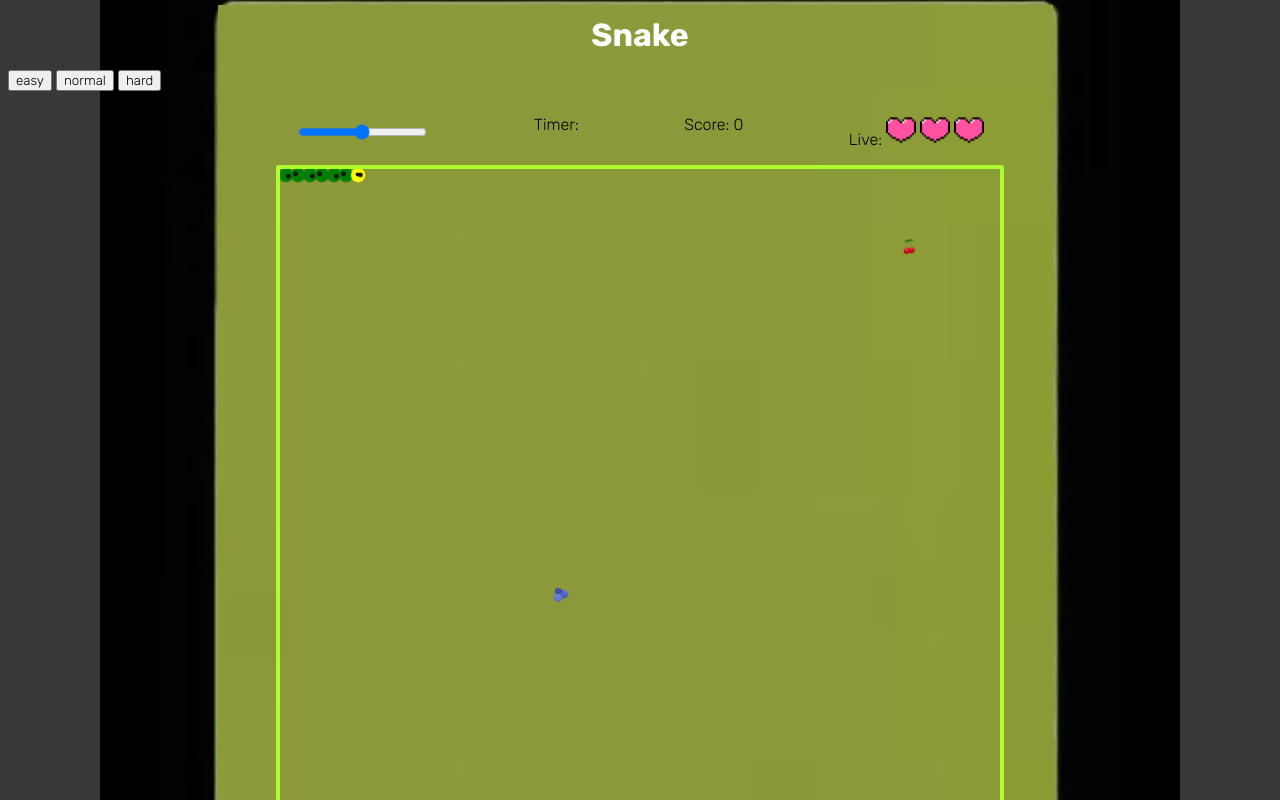
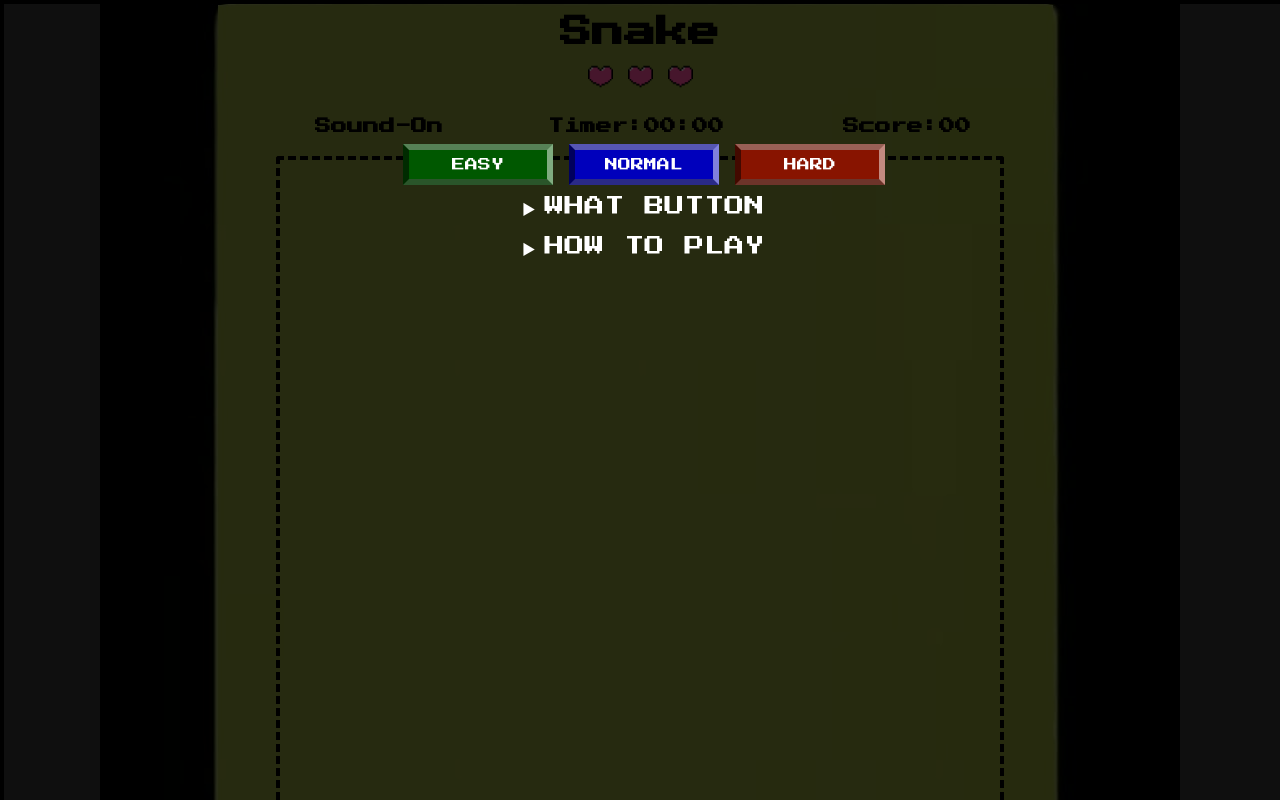
Before and after one commit to MaxKovalski/Snake-Game, a plain HTML site: page index.html in a window 1280 px wide. Shown: the top 800 px of the page. Drawn offline with nearby package versions, Linux system fonts and the light colour scheme.

Commit message:
Almost-Ready

```diff
--- a/index.html
+++ b/index.html
@@ -11,41 +11,81 @@
   </head>
 
   <body onload="createBoard()">
+    <div id="level">
+      <div class="btn-container">
+      <button class="start-btn"  id="easy">easy</button>
+      <button class="start-btn" id="normal">normal</button>
+      <button class="start-btn" id="hard">hard</button>
+    </div>
+    <div class="help">
+      <details>
+        <summary >WHAT BUTTON</summary>
+        <p>
+          The "easy" button sets the game difficulty to easy. <br> You will have 45 seconds to eat. <br> You start with 3 lives
+        </p>
+        <p>
+          The "normal" button sets the game difficulty to normal.<br> You will have 30 seconds to eat.<br> You start with 2 lives.
+        </p>
+        <p>
+          The "hard" button sets the game difficulty to hard.<br> You will have 10 seconds to play.<br> eat start with 1 live.
+        </p>
+      </details>
+      <details>
+        <summary>HOW TO PLAY</summary>
+        <p>
+          - Use the arrow keys to control the snake's movement.<br><br>
+          - Choose a difficulty level by clicking the corresponding button.<br><br>
+          - The timer starts counting down once you begin playing.<br><br>
+          - Eat fruits to increase your score and try to survive as long as possible.<br><br>
+          - Watch out for walls and avoid colliding with the snake's body.<br><br>
+
+          Good luck and enjoy the game!  <br> <br>
+          <br> <br>
+          GAME RULES:<br><br>
+          - Control the snake using the arrow keys to eat fruits and increase your score. <br><br>
+          - Choose the difficulty level (easy, normal, hard) to set the time limit and starting lives.<br><br>
+          - Lose a life if the snake hits a wall or collides with itself.<br><br>
+          - The game ends if you lose all your lives or the timer reaches zero.<br><br>
+          - Eating berries increases your score by 10 points.<br><br>
+          - Eating cherries increases your score by 20 points and speeds up the snake temporarily.
+
+
+
+        </p>
+      </details>
+    </div>
+    </div>
     <h1>Snake</h1>
-    <div id="level">
-      <button id="easy">easy</button>
-      <button id="normal">normal</button>
-      <button id="hard">hard</button>
-    </div>
-    <div class="frame">
-      <div class="container-data">
-        <input type="range" />
-        <p>Timer:<span id="time"></span></p>
-        <p>Score: <span id="score">0</span></p>
-        <p id="lives">
-          Live:
+      <div id="lives">
           <img
-            class="test"
+            class="img-live"
             src="./Images/heart.png"
-            width="30px"
-            height="30px"
+            width="25px"
+            height="25px"
             alt=""
           />
           <img
-            class="test"
+            class="img-live"
             src="./Images/heart.png"
-            width="30px"
-            height="30px"
+            width="25px"
+            height="25px"
             alt=""
           />
           <img
-            class="test"
+            class="img-live"
             src="./Images/heart.png"
-            width="30px"
-            height="30px"
+            width="25px"
+            height="25px"
             alt=""
           />
-        </p>
+        </div>
+
+    <div class="frame">
+      <div class="container-data">
+        <div id="soundDiv" onclick="soundCheck()"><input type="button" id="soundId" value="Sound-On" ></input></div>
+        <h4>Timer:<span id="time">00:00</span></h4>
+        <h4>Score:<span id="score">00</span></h4>
+
       </div>
 
       <div class="board"></div>
--- a/javascript.js
+++ b/javascript.js
@@ -1,7 +1,9 @@
+// Constant
 const height = 55;
 const width = 60;
-const board = document.querySelector(".board");
-board.style.gridTemplateColumns = `repeat(${width}, 1fr)`;
+const rightBorders = [];
+const leftBorders = [];
+// let!
 let snakeInterval;
 let timerInterval;
 let cherryTimeout;
@@ -9,44 +11,64 @@ let direction;
 let snake = [6, 5, 4, 3, 2, 1, 0];
 let head = snake[0];
 let itsGameOver = false;
-const rightBorders = [];
-const leftBorders = [];
-let random;
-let random1;
+let liveCounter = 0;
+let points = 0;
+let snakeSpeed = 250;
+let snakeBackToNormal = 250;
+let cherrySpeedUp = 0;
+let seconds;
+let randomBerry;
+let randomCherry;
+let eatSound = new Audio("./Sounds/Eat.mp3");
+let gameOverSound = new Audio("./Sounds/GameOver.mp3");
+let soundOnOff = true;
+// Get Elements
+const board = document.querySelector(".board");
 const score = document.getElementById("score");
 const easy = document.getElementById("easy");
 const normal = document.getElementById("normal");
 const hard = document.getElementById("hard");
 const level = document.getElementById("level");
 const lives = document.getElementById("lives");
-let liveCounter = 0;
-let points = 0;
-let snakeSpeed = 250;
-let snakeBackToNormal = 250;
-let cherrySpeedUp = 0;
-let seconds;
-
+const soundId = document.getElementById("soundId");
+function soundCheck() {
+  if (soundOnOff) {
+    eatSound.muted = true;
+    gameOverSound.muted = true;
+    soundOnOff = false;
+    soundId.value = "Sound-Off";
+  } else {
+    soundId.value = "Sound-On";
+    soundId.style.textDecorationThickness = "0.4rem";
+    eatSound.muted = false;
+    gameOverSound.muted = false;
+    soundOnOff = true;
+  }
+}
+// The Board
+board.style.gridTemplateColumns = `repeat(${width}, 1fr)`;
+// Left Right Check
 for (let i = 0; i < height; i++) {
   rightBorders.push(i * width - 1);
 }
 for (let i = 1; i <= height; i++) {
   leftBorders.push(i * width);
 }
+// Create Board
 function createBoard() {
   for (let i = 0; i < width * height; i++) {
     const cell = document.createElement("div");
     board.appendChild(cell);
   }
-  color();
-  setRandomBerry();
-  setRandomCherry();
 }
+// Snake Color
 function color() {
   const cells = board.querySelectorAll("div");
   cells.forEach((element) => element.classList.remove("snake", "head"));
   snake.forEach((num) => cells[num].classList.add("snake"));
   cells[head].classList.add("head");
 }
+// Snake Moving && Eating && hits Walls
 function move(dir) {
   if (itsGameOver) {
     return;
@@ -56,7 +78,6 @@ function move(dir) {
     if (direction === "down") {
       return;
     }
-
     head -= width;
     if (!cells[head]) {
       if (liveCounter == 3) {
@@ -69,6 +90,7 @@ function move(dir) {
       head = snake[0];
       color();
       clearInterval(snakeInterval);
+      resetTimer();
       direction = "down";
       return;
     }
@@ -84,11 +106,10 @@ function move(dir) {
       }
       removeLive();
       liveCounter++;
+      direction = "left";
       snake.reverse();
       head = snake[0];
       color();
-      clearInterval(snakeInterval);
-      direction = "left";
       return;
     }
   } else if (dir === "left") {
@@ -103,13 +124,10 @@ function move(dir) {
       }
       removeLive();
       liveCounter++;
-
+      direction = "right";
       snake.reverse();
       head = snake[0];
       color();
-      clearInterval(snakeInterval);
-      direction = "right";
-
       return;
     }
   } else if (dir === "down") {
@@ -124,14 +142,14 @@ function move(dir) {
       }
       removeLive();
       liveCounter++;
+      direction = "up";
       snake.reverse();
       head = snake[0];
       color();
-      clearInterval(snakeInterval);
-      direction = "up";
       return;
     }
   }
+  // if snake colliding
   if (snake.includes(head)) {
     if (liveCounter == 3) {
       gameOver();
@@ -139,16 +157,17 @@ function move(dir) {
     }
     removeLive();
     liveCounter++;
+    direction = "down";
     snake.reverse();
     head = snake[0];
     color();
-    clearInterval(snakeInterval);
-    direction = "up";
     return;
   }
   snake.unshift(head);
   direction = dir;
-  if (random == head) {
+  // When Eating
+  if (randomBerry == head) {
+    eatSound.play();
     scorePointBerry();
     setRandomBerry();
     clearInterval(timerInterval);
@@ -158,8 +177,9 @@ function move(dir) {
     }
     snakeSpeed -= 2;
     snakeBackToNormal -= 2;
-  } else if (random1 == head) {
-    if (points == 701) {
+  } else if (randomCherry == head) {
+    eatSound.play();
+    if (points > 750) {
       cells.forEach((element) => element.classList.remove("cherry"));
       return;
     } else {
@@ -203,28 +223,29 @@ function startAuto() {
 }
 // Random Berry
 function setRandomBerry() {
-  random = Math.floor(Math.random() * (width * height));
+  randomBerry = Math.floor(Math.random() * (width * height));
 
-  if (snake.includes(random)) {
+  if (snake.includes(randomBerry)) {
     setRandomBerry();
   } else {
     const cells = board.querySelectorAll("div");
     cells.forEach((element) => element.classList.remove("blueberry"));
-    cells[random].classList.add("blueberry");
+    cells[randomBerry].classList.add("blueberry");
   }
 }
 // Random Cherry
 function setRandomCherry() {
-  random1 = Math.floor(Math.random() * (width * height));
+  randomCherry = Math.floor(Math.random() * (width * height));
 
-  if (snake.includes(random1)) {
+  if (snake.includes(randomCherry)) {
     setRandomCherry();
   } else {
     const cells = board.querySelectorAll("div");
     cells.forEach((element) => element.classList.remove("cherry"));
-    cells[random1].classList.add("cherry");
+    cells[randomCherry].classList.add("cherry");
   }
 }
+// Fruits Score
 function scorePointBerry() {
   points += 10;
   score.innerHTML = points;
@@ -241,9 +262,13 @@ function scorePointCherry() {
 // live remove
 function removeLive() {
   lives.removeChild(lives.firstElementChild);
+  clearInterval(timerInterval);
+  resetTimer();
+  clearInterval(snakeInterval);
 }
 // Game Over Function
 function gameOver() {
+  gameOverSound.play();
   itsGameOver = true;
   alert("game over");
   location.reload();
@@ -259,12 +284,19 @@ function timeSetting(duration, display) {
     minutes = minutes < 10 ? "0" + minutes : minutes;
     seconds = seconds < 10 ? "0" + seconds : seconds;
     display.innerHTML = minutes + ":" + seconds;
-    if (--timer == -2) {
+    if (liveCounter == 4) {
       gameOver();
+    }
+    if (--timer == -1) {
+      liveCounter++;
+      removeLive();
+      clearInterval(timerInterval);
+      resetTimer();
       return;
     }
   }, 1000);
 }
+// reset Timer
 function resetTimer() {
   seconds;
   display = document.querySelector("#time");
@@ -272,12 +304,18 @@ function resetTimer() {
 }
 // Difficult Button
 easy.addEventListener("click", () => {
+  color();
+  setRandomBerry();
+  setRandomCherry();
   cherrySpeedUp = 3500;
   (seconds = 45), (display = document.querySelector("#time"));
   timeSetting(seconds, display);
   level.style.display = "none";
 });
 normal.addEventListener("click", () => {
+  color();
+  setRandomBerry();
+  setRandomCherry();
   cherrySpeedUp = 4500;
   (seconds = 30), (display = document.querySelector("#time"));
   timeSetting(seconds, display);
@@ -286,6 +324,9 @@ normal.addEventListener("click", () => {
   removeLive();
 });
 hard.addEventListener("click", () => {
+  color();
+  setRandomBerry();
+  setRandomCherry();
   cherrySpeedUp = 5500;
   (seconds = 10), (display = document.querySelector("#time"));
   timeSetting(seconds, display);
--- a/style.css
+++ b/style.css
@@ -1,27 +1,25 @@
-@import url("https://fonts.googleapis.com/css2?family=Rubik:wght@300;600;700;900&display=swap");
-
+@import url("https://fonts.googleapis.com/css2?family=Press+Start+2P&display=swap");
 html {
-  min-height: 100%;
+  height: 100vh;
+  width: 100vw;
 }
-
 body {
   background-color: #383838;
-  padding-bottom: 200px;
   background-image: url(./Images/background.jpg);
   background-repeat: no-repeat;
   background-position: center -120px;
 }
-
 * {
-  font-family: "Rubik", sans-serif !important;
+  font-family: "Press Start 2P", cursive !important;
 }
-
+p {
+  text-align: center;
+}
 h1 {
   text-align: center;
-  color: white;
+  color: black;
   margin: 16px;
 }
-
 .frame {
   width: 80%;
   max-width: 900px;
@@ -32,22 +30,101 @@ h1 {
   border-radius: 6px;
   text-align: center;
 }
+#level {
+  background-color: rgba(0, 0, 0, 0.5);
+  position: fixed;
+  top: 0;
+  left: 0;
+  width: 100vw;
+  height: 100vh;
+  border: 4px black solid;
+  align-items: flex-start;
+  display: flex;
+  justify-content: center;
+  gap: 35px;
+  background-color: rgba(0, 0, 0, 0.725);
+}
+.btn-container {
+  margin-top: 10%;
+  padding-left: 20px;
+  padding-right: 20px;
+  padding-bottom: 50px;
+}
+.start-btn {
+  border-bottom: 6px inset rgba(0, 0, 0, 0.5);
+  border-left: 6px inset rgba(0, 0, 0, 0.5);
+  border-right: 6px inset rgba(255, 255, 255, 0.5);
+  border-top: 6px inset rgba(255, 255, 255, 0.5);
+  box-sizing: border-box;
+  color: white;
+  cursor: pointer;
+  font-size: 13px;
+  margin-top: 12px;
+  padding: 0.5rem;
+  text-transform: uppercase;
+  width: 150px;
+}
+.help {
+  text-align: center;
+  position: absolute;
+  margin-top: 15%;
+  color: white;
+  font-size: 20px;
+  cursor: pointer;
+}
+details > p {
+  font-size: 15px;
+}
+.help details {
+  margin-bottom: 20px;
+}
+.start-btn:hover {
+  background-color: #bcbcbc;
+}
+#easy {
+  background: #005800;
+}
+#normal {
+  background: #0000bc;
+}
+#hard {
+  background: #881400;
+}
 .container-data {
   display: flex;
   justify-content: space-evenly;
+  align-self: center;
 }
-
+#soundDiv {
+  align-self: center;
+  display: block;
+  width: 120px;
+}
+input[type="button"] {
+  background-color: transparent;
+  border: unset;
+  font-size: 16px;
+  font-weight: bold;
+}
 .board {
+  width: 720px;
   display: inline-grid;
   border-radius: 3px;
-  border: greenyellow 4px solid;
+  border: black 4px dashed;
   overflow: hidden;
-  /* background-color: #464646; */
 }
 
 .board div {
   width: 12px;
   height: 12px;
+}
+#lives {
+  margin-top: 16px;
+  display: flex;
+  justify-content: center;
+  gap: 15px;
+  align-items: center;
+  height: 25px;
 }
 .snake {
   background-color: green;
@@ -62,11 +139,9 @@ h1 {
   width: 15px;
   height: 15px;
 }
-
 .snake {
   animation: snakeScale 0.2s infinite alternate;
 }
-
 @keyframes snakeScale {
   0% {
     transform: scale(1);
@@ -75,14 +150,12 @@ h1 {
     transform: scale(1.2);
   }
 }
-
 .head:before,
 .head:after {
   content: "";
   position: absolute;
   background-color: black;
 }
-
 .head:before {
   top: 4px;
   left: 4px;
@@ -90,7 +163,6 @@ h1 {
   height: 3px;
   border-radius: 50%;
 }
-
 .head:after {
   top: 4px;
   right: 4px;
@@ -98,7 +170,6 @@ h1 {
   height: 3px;
   border-radius: 50%;
 }
-
 .snake:after {
   content: "";
   position: absolute;
@@ -107,28 +178,25 @@ h1 {
   width: 4px;
   height: 4px;
 }
-
 .snake:nth-child(2n):after {
   top: 3px;
   left: 2px;
 }
-
 .snake:nth-child(2n + 1):after {
   bottom: 3px;
   right: 2px;
 }
-
 .blueberry::after {
   content: "🫐";
   position: relative;
   top: -5px;
   left: -3px;
-  font-size: 13px;
+  font-size: 16px;
 }
 .cherry::after {
   content: "🍒";
   position: relative;
   top: -5px;
   left: -3px;
-  font-size: 13px;
+  font-size: 16px;
 }
```
Also changed, not shown: 2 other files.
